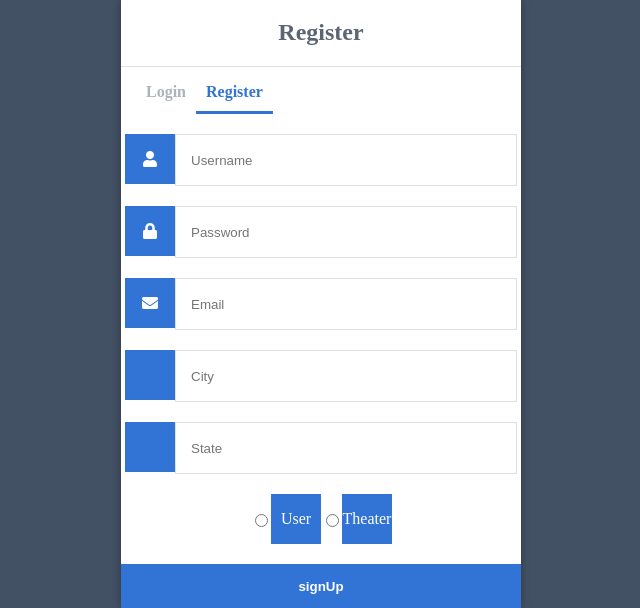
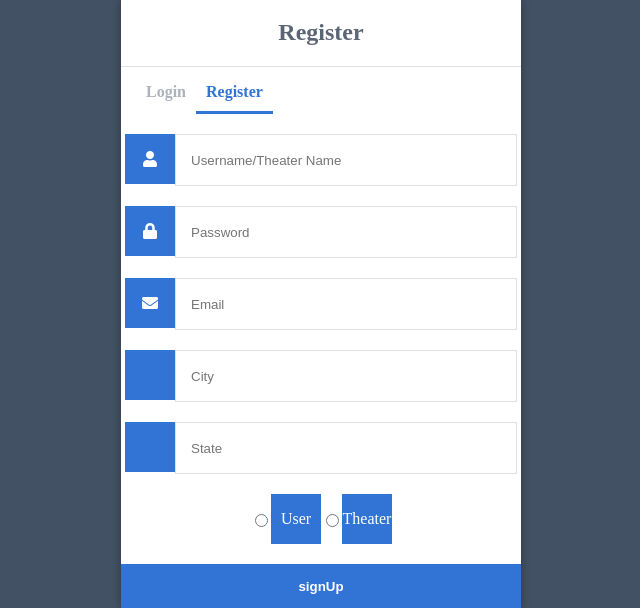
Before and after one commit to shivam199648/Movie_hub, a Flask app: page /showSignUp in a window 1280 px wide. Shown: the part 161-769 px from the top of the page, without its empty margins (319-959 px from the left). Run offline with Flask 2, Linux system fonts and the light colour scheme.

Commit message:
Update signup.html

```diff
--- a/templates/signup.html
+++ b/templates/signup.html
@@ -43,7 +43,7 @@
 				<label for="username">
 					<i class="fas fa-user"></i>
 				</label>
-				<input type="text" name="username" placeholder="Username" id="username" required>
+				<input type="text" name="username" placeholder="Username/Theater Name" id="username" required>
 				<label for="password">
 					<i class="fas fa-lock"></i>
 				</label>
```
